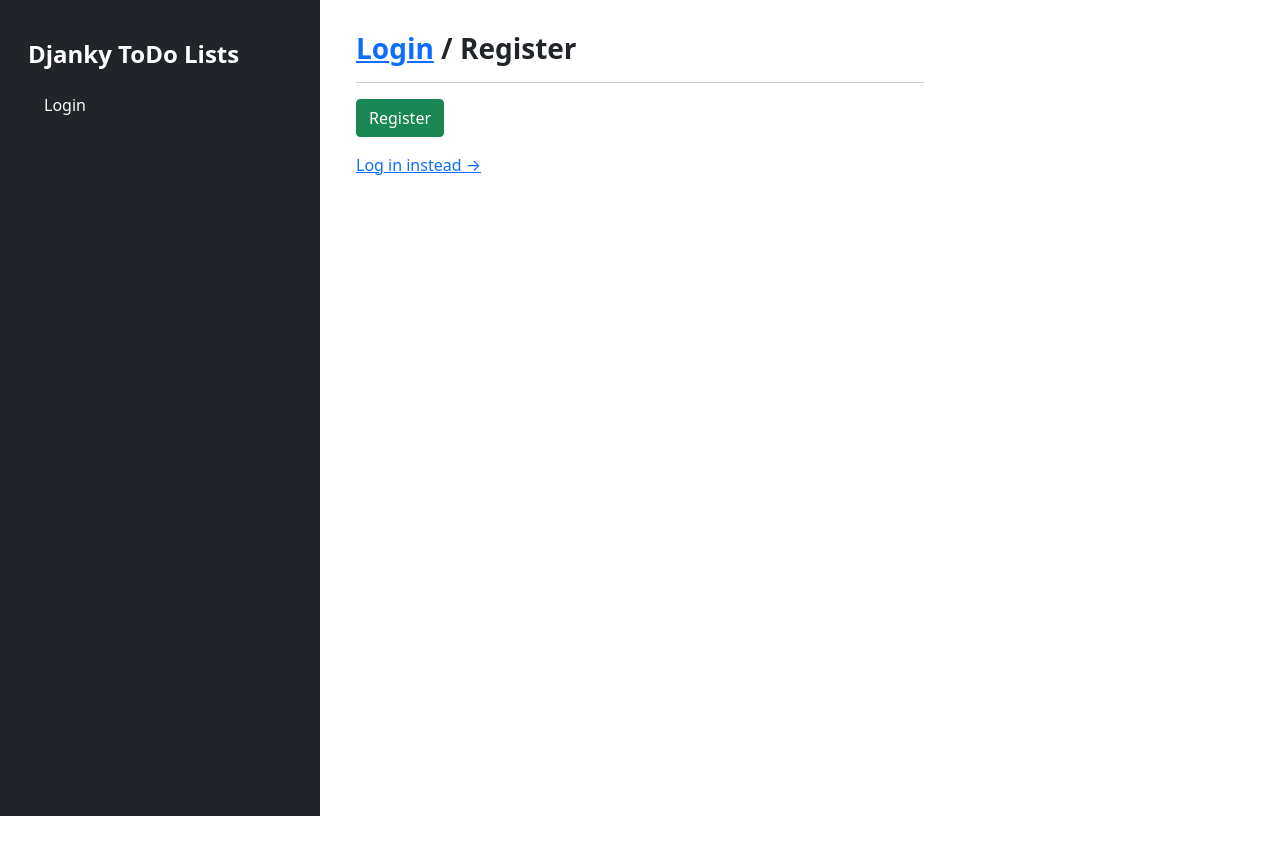
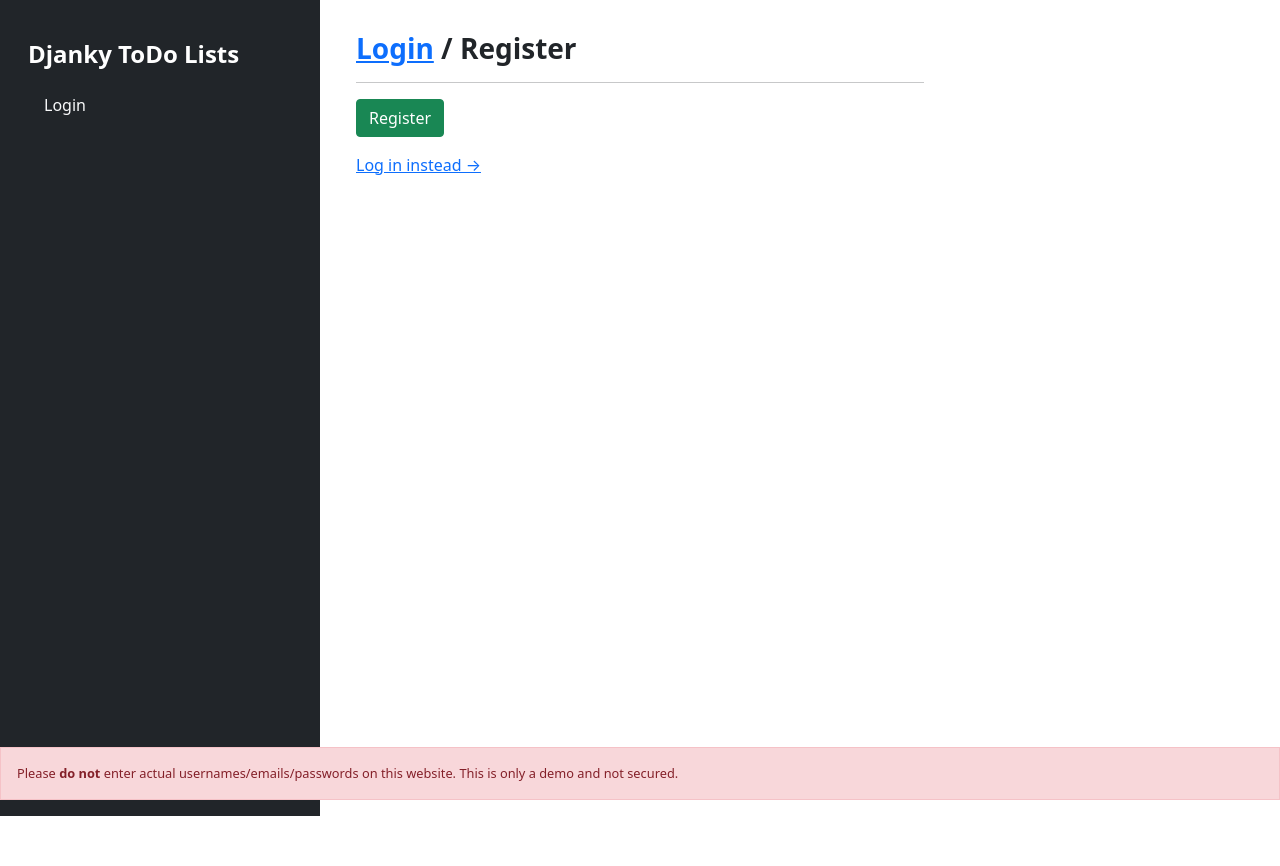
Before and after one commit to Chrismaganga/django-tech-with-chris, a Django app: page /register/ in a window 1280 px wide. Before the commit the page ends 816 px from the top, so only its background shows below. Run offline with Django 3.2, Linux system fonts and the light colour scheme; some libraries are stand-ins or nearby versions.

Commit message:
App now runs both locally and on Heroku; getting caught up on sleep really helps your brain function LOL. Both development and 'production' environments run postres. Added alert warning users to not enter sensitive/actual data.

```diff
--- a/mysite/main/templates/main/base.html
+++ b/mysite/main/templates/main/base.html
@@ -11,6 +11,24 @@
 
   <!-- Custom Styles -->
   <style type="text/css">
+    body {
+      padding-bottom: 50px;
+    }
+
+    #data-security-warning {
+      position: fixed;
+      bottom: 0;
+      left: 0;
+      width: 100%;
+      margin: 0;
+      border-radius: 0;
+      font-size: 0.8rem;
+    }
+
+    nav .logo-link {
+      text-decoration: none;
+    }
+
     nav .logo {
       font-size: 24px;
       font-weight: bold;
@@ -37,7 +55,7 @@
     <div class="row flex-nowrap">
       <div class="col-3 bg-dark pt-3">
         <nav class="d-flex flex-column align-items-center align-items-sm-start px-3 pt-4 text-white min-vh-100">
-          <a href="/" class="text-white" style="text-decoration: none;"><h1 class="logo mb-3">Djanky ToDo Lists</h1></a>
+          <a href="/" class="logo-link text-white"><h1 class="logo mb-3">Djanky ToDo Lists</h1></a>
           {% if response.user.is_authenticated %}
             <a class="nav-link link-light" href="/">Your Lists</a>
             <a class="nav-link link-light" href="/logout">Logout</a>
@@ -48,6 +66,9 @@
       </div>
       <div class="col-6 pt-3">
         <div id="content" class="container px-4 pt-3">
+          <div id="data-security-warning" class="alert alert-danger small" role="alert">
+            Please <strong>do not</strong> enter actual usernames/emails/passwords on this website. This is only a demo and not secured.
+          </div>
           {% block content %}
           {% endblock content %}
         </div>
--- a/mysite/mysite/settings.py
+++ b/mysite/mysite/settings.py
@@ -35,7 +35,7 @@ DEBUG = os.environ.get('DEBUG', '') != 'False'
 # Heroku has the hosts listed as '127.0.0.1, host1.com, host2.com'
 # we need to convert the string into a list.
 
-ALLOWED_HOSTS = os.environ.get('ALLOWED_HOSTS', '127.0.0.1').split(', ')
+ALLOWED_HOSTS = os.environ.get('ALLOWED_HOSTS', '127.0.0.1, 0.0.0.0').split(', ')
 
 
 # Application definition
```
